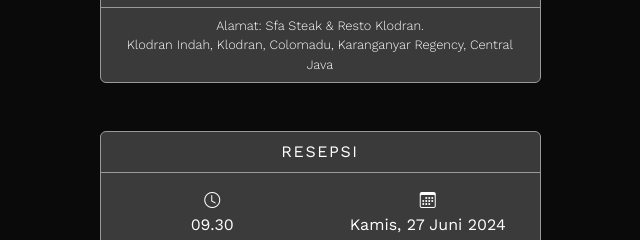
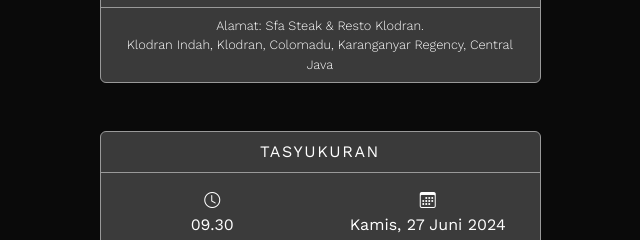
Before and after one commit to tioputraa/Shinta_Tio_Wedding, a plain HTML site: page index.html in a window 1280 px wide. Shown: the part 1980-2220 px from the top of the page, 320-960 px from the left. Drawn offline with nearby package versions, Linux system fonts and the light colour scheme; some packages are replaced by stand-ins of ours; a script that the page names is missing.

Commit message:
Update index.html
change resepsi to tasyukuran

```diff
--- a/index.html
+++ b/index.html
@@ -117,7 +117,7 @@
                         </div>
                     </div>
                     <div class="card text-center text-bg-light mb-5">
-                        <div class="card-header">Resepsi</div>
+                        <div class="card-header">Tasyukuran</div>
                         <div class="card-body">
                             <div class="row justify-content-center">
                                 <div class="col-md-6">
```
